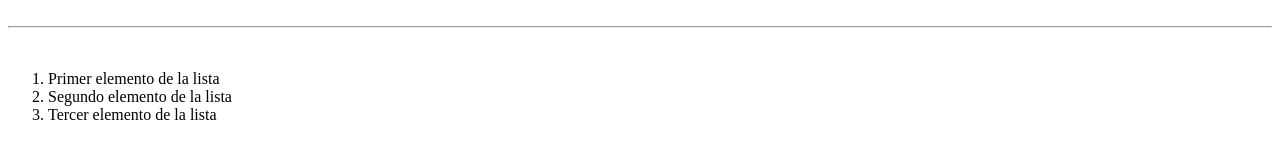
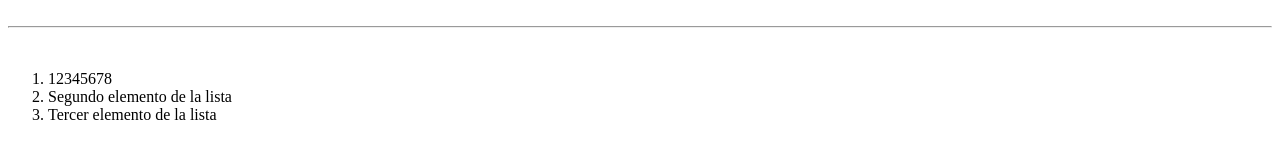
Before and after one commit to Anjholber/my-first-web, a plain HTML site: page index.html in a window 1280 px wide. Shown: the part 426-586 px from the top of the page. Drawn offline with Linux system fonts and the light colour scheme.

Commit message:
agregar numeros

```diff
--- a/index.html
+++ b/index.html
@@ -31,7 +31,7 @@
 <!--Lista ordenada ( ordered list )
 & list items (li) -->
 <ol>
-  <li>Primer elemento de la lista</li>
+  <li>12345678</li>
   <li>Segundo elemento de la lista</li>
   <li>Tercer elemento de la lista</li>
 </ol>
```
